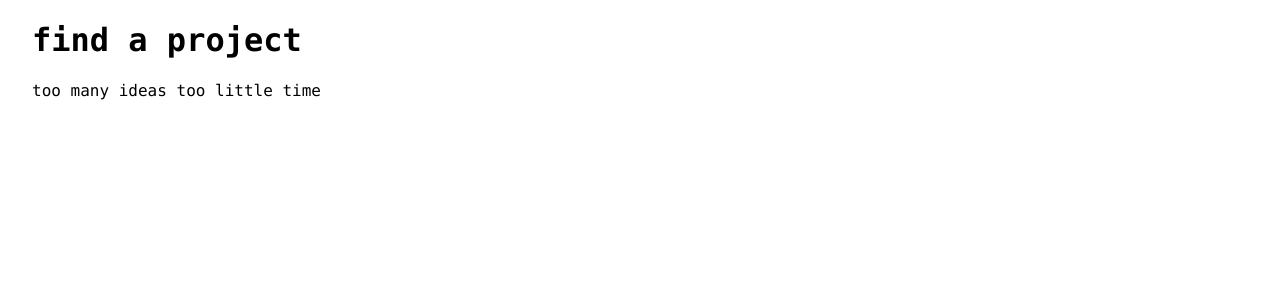
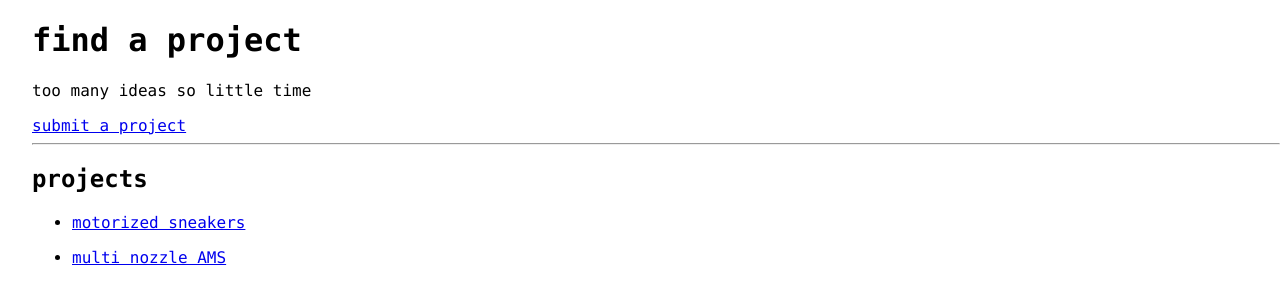
Before and after one commit to clayhaight01/projectfor.me, a plain HTML site: page index.html in a window 1280 px wide. Drawn offline with Linux system fonts and the light colour scheme.

Commit message:
google form and links

```diff
--- a/index.html
+++ b/index.html
@@ -16,12 +16,14 @@
     <meta name="viewport" content="width=device-width, initial-scale=1">
   </head>
   <body>
-    <div class="container">
-      <div class="left">
-        <h1>find a project</h1>
-        <p>too many ideas too little time</p>
-      </div>
-      <div class="right"></div>
-    </div>
+    <h1>find a project</h1>
+    <p>too many ideas so little time</p>
+    <a href="https://forms.gle/fH2rZmLEooxZW35m7">submit a project</a>
+    <hr>
+    <h2>projects</h2>
+    <ul>
+      <li><a href="https://docs.google.com/presentation/d/1HcxwH9gYog-1M1Y01TqENRh_7MvCxcZWhAWUhoR2fzo/edit?usp=sharing">motorized sneakers</p></li>
+      <li><a href="https://docs.google.com/presentation/d/1aHMZcauqomCmKL4XBTpPi6v5uDIb8bUwRjXyf-qY8bY/edit?usp=sharing">multi nozzle AMS</p></li>
+    </ul>
   </body>
 </html>
```
